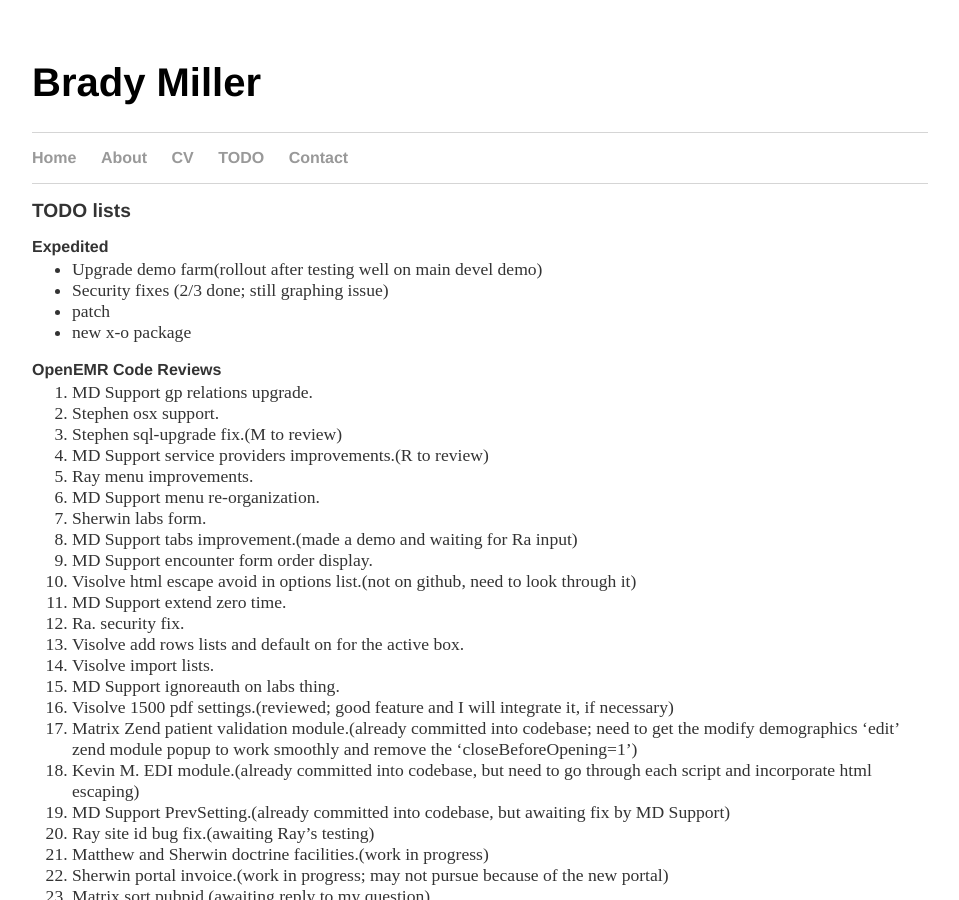
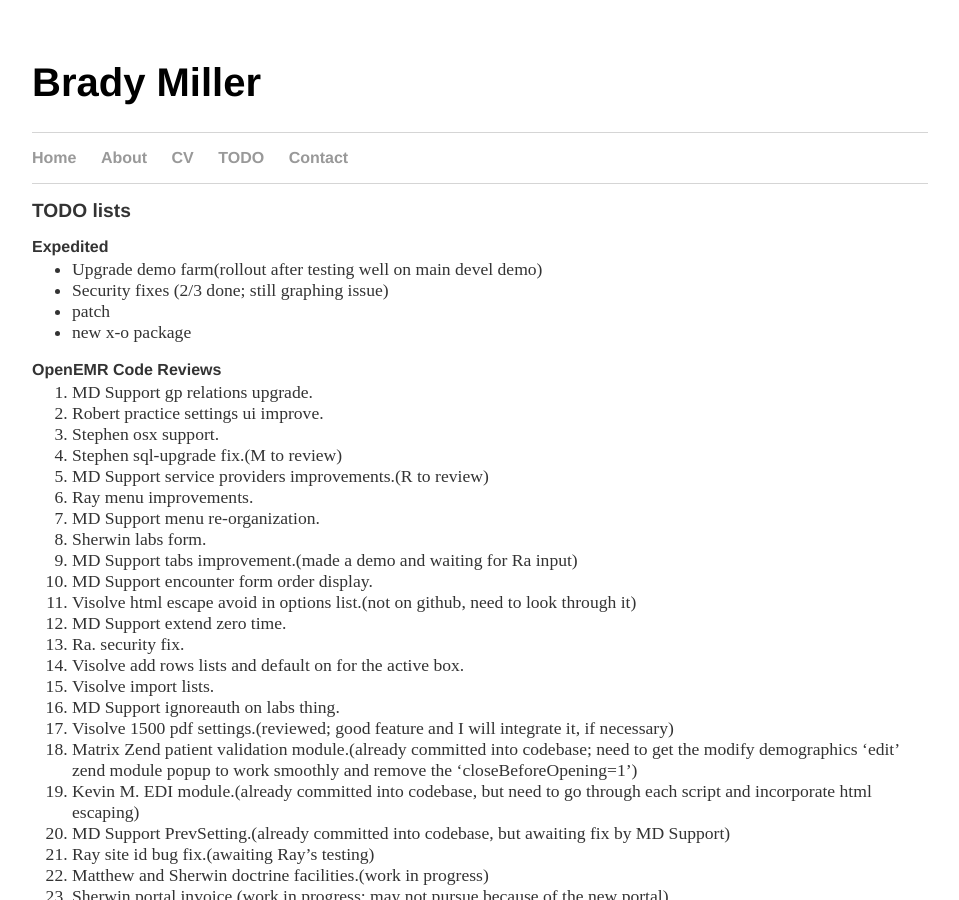
Before and after one commit to bradymiller/bradymiller.github.io, a Jekyll site: the page built from todo/index.md, in a window 1280 px wide and 900 px high. Shown: the whole window, without its empty margins (160-1119 px from the left). Built offline with Jekyll 4.4.1, drawn with Linux system fonts in a browser that asks for light colours; our own code applies the rules of GitHub Pages for plain Markdown files.

Commit message:
Update index.md

```diff
--- a/todo/index.md
+++ b/todo/index.md
@@ -11,6 +11,7 @@
 
 ### OpenEMR Code Reviews
 1. MD Support gp relations upgrade.
+1. Robert practice settings ui improve.
 1. Stephen osx support.
 1. Stephen sql-upgrade fix.(M to review)
 1. MD Support service providers improvements.(R to review)
```
